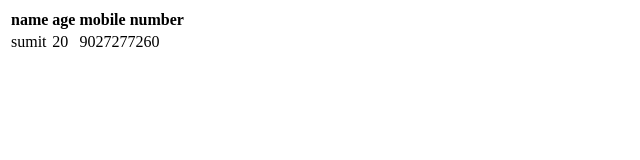
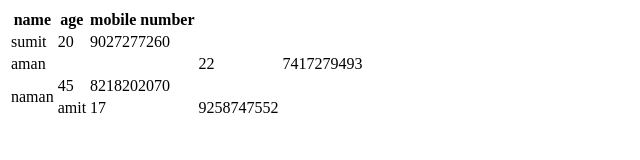
Before and after one commit to sumitkashyap6620/tables, a plain HTML site: page table.html in a window 1280 px wide. Shown: the whole page, without its empty margins (0-640 px from the left). Drawn offline with Linux system fonts and the light colour scheme.

Commit message:
rowspamn & colspan

```diff
--- a/table.html
+++ b/table.html
@@ -17,6 +17,23 @@
             <td>20</td>
             <td>9027277260</td>
         </tr>
+        <tr>
+            <!--using colspan to take plase of three columns ! -->
+            <td colspan="3"> aman </td>
+            <td > 22 </td>
+             <td > 7417279493 </td>
+        </tr>
+        <tr>
+          <!--using rowspan to take plase of two rows ! -->
+          <td rowspan="2">naman</td>
+          <td>45</td>
+          <td>8218202070</td>
+        </tr>
+        <tr>
+            <td>amit</td>
+            <td>17</td>
+            <td>9258747552</td>
+        </tr>
     </table>
 </body>
 </html>
```
